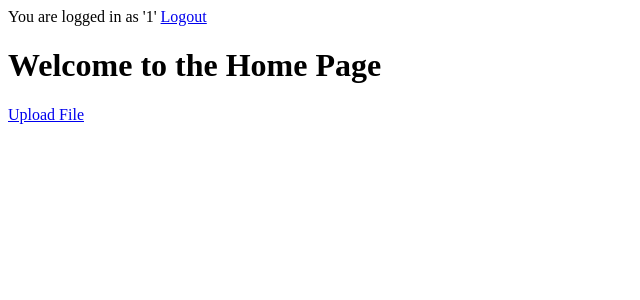
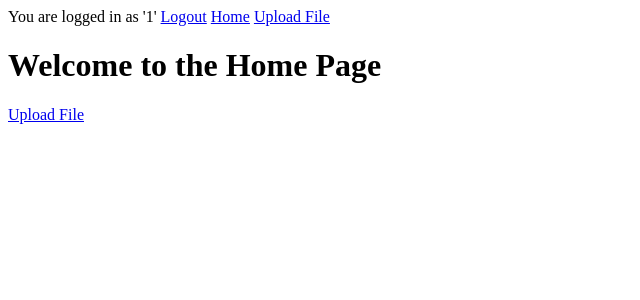
Before and after one commit to dlaffey1/CyberSecurity_File_Transfer, a Flask app: page / in a window 1280 px wide. Shown: the top 300 px of the page, without its empty margins (0-640 px from the left). Run offline with Flask 3, Linux system fonts and the light colour scheme; the visitor is signed in with stand-in values (Sample User, id 1).

Commit message:
Add basic navigation to layout.html

```diff
--- a/dj/templates/layout.html
+++ b/dj/templates/layout.html
@@ -19,6 +19,8 @@
   {% if 'current_user' in session %}
     You are logged in as '{{ session['current_user'] }}'
     <a href="{{ url_for("logout") }}">Logout</a>
+    <a href="{{ url_for("index") }}">Home</a>
+    <a href="{{ url_for("upload_file") }}">Upload File</a>
   {% endif %}
 
   {% block body %}
```
